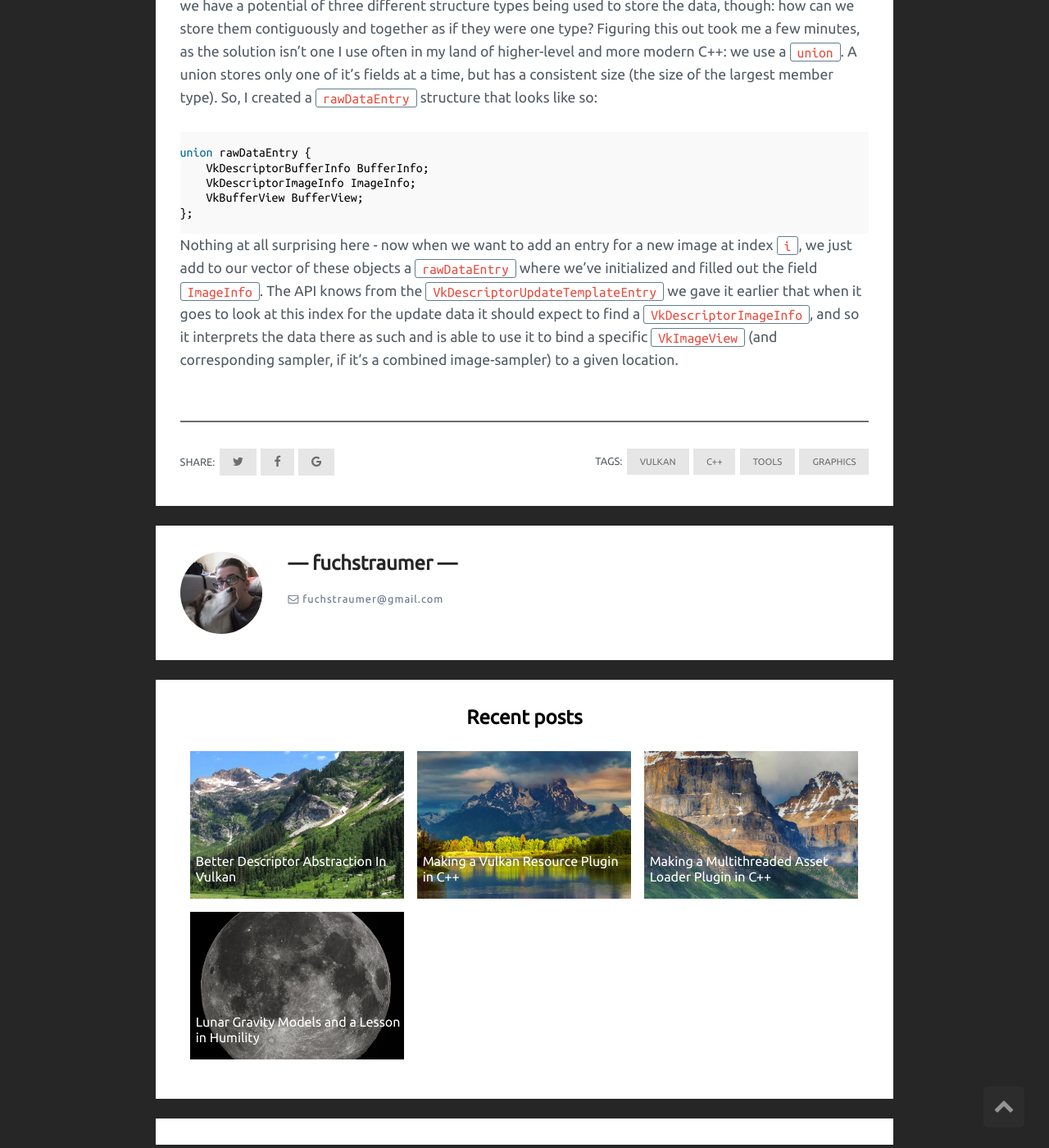
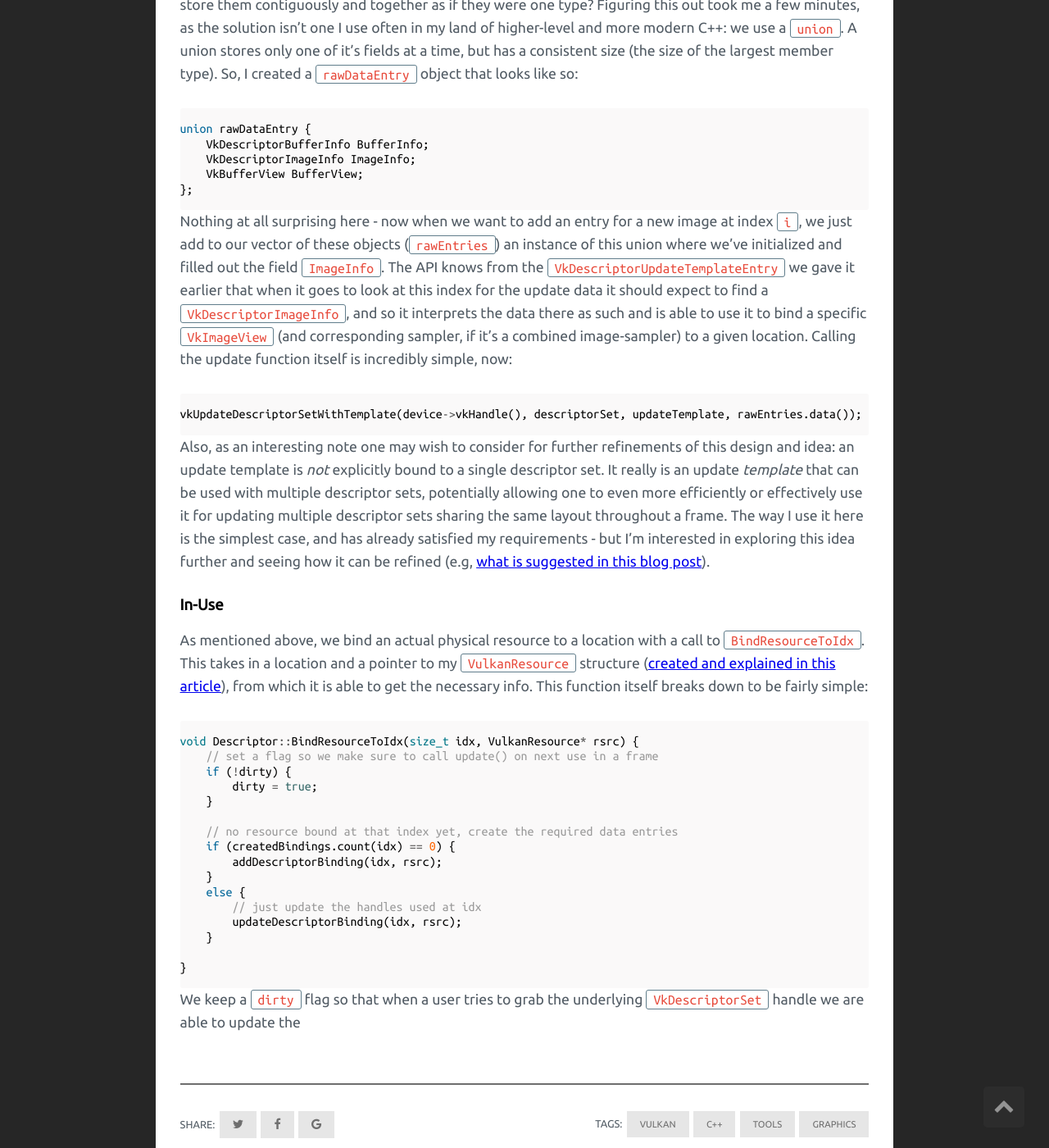
Before and after one commit to fuchstraumer/fuchstraumer.github.io, a Jekyll site: the page built from _posts/2018-10-8-Better-Descriptor-Abstraction.md, in a window 1280 px wide and 1400 px high, scrolled down 3883 px. Shown: the whole window at 82% size. Built offline with Jekyll 4.4.1, drawn with Linux system fonts in a browser that asks for light colours; comment, search, counter and statistics services are not loaded.

Commit message:
reduce section headers to H3, adding content, adding links, fixing words

```diff
--- a/_posts/2018-10-8-Better-Descriptor-Abstraction.md
+++ b/_posts/2018-10-8-Better-Descriptor-Abstraction.md
@@ -11,7 +11,7 @@ While trying to write a merge sort compute shader for my ongoing work to impleme
 
 This isn't exactly a simple operation in Vulkan though, especially not with how my `vpr::DescriptorSet` abstraction is setup. That and trying to make resource creation and binding easier for your average user provided insight that I definitely needed a better descriptor abstraction - not just for the sets, but also for the layouts, most likely. It's going to sit upon the existing `vpr` objects, however, as I don't believe the functionality and implementation I have in mind belongs at the level of that library.
 
-## Back To A Slot-Based Approach?
+### Back To A Slot-Based Approach?
 
 A classic fixture of older APIs was the idea of declaring or having a "slot" for a resource in a shader or pipeline (or the abstract idea of a pipeline, in most cases). One would say "Hey, I'm going to use a texture at slot 0" or something, then bind data to that actual slot before drawing with it. The process I'm going to use here will be vaguely similar - we declare our slots through structures like a `VkDescriptorSetLayout`, which is attached to a `VkPipelineLayout` and used to build a pipeline. At this point, we've only declared what type of resources we're going to use and where they're going to be bound.
 
@@ -26,7 +26,7 @@ We'll call this repeatedly, most likely hooking into what our shader reflection
 
 Under the hood, this is really just adding bindings to a `vpr::DescriptorSetLayout` object. We'll construct this object when required to, i.e. when we try to retrieve the `VkDescriptorSetLayout` handle for constructing a `VkPipelineLayout` for a pipeline that wants to use our `Descriptor`. This should be fairly low-cost, and keeps things nice and simple without requiring an explicit creation/initialization function.
 
-## Binding Resources Proper
+### Binding Resources Proper
 
 To bind the *actual* resources to be used in a drawing operation though, we'll bind one of our `VkDescriptorSet`s. Resources are bound to the descriptor set, then, when we call `VkUpdateDescriptorSet`. Doing this requires that we have built an array of `VkWriteDescriptorSet`s - these objects hold binding information, descriptor type info, and more importantly the handles to the actual resources we are going to use with this set. We'll add resources to bind through the following interface, using the `VulkanResource` object I created for my resource system ([article about that here](https://fuchstraumer.github.io/Vulkan-Resource-Plugin/)):
 
@@ -38,7 +38,7 @@ Unlike previous APIs, though, much of our data is still going to be baked into t
 
 This involves building an array of those write descriptors mentioned earlier, which can become relatively expensive since we *have* to (by decree of the specification) create one `VkWriteDescriptorSet` for each resource. This can ultimately become a bit wasteful due to things that aren't being updated, redundant state information being included (e.g what descriptor type is bound at location X), and so on. We can reduce the performance cost of updating these resources though - by using a `VkDescriptorUpdateTemplate`.
 
-## Update Templates?
+### Update Templates?
 
 `VkDescriptorUpdateTemplate` has been around for a bit, but as of Vulkan 1.1 it's no longer a KHR extension and has been made a part of the core API. The premise of these update templates is to potentially reduce the overhead of updating what resources are bound to a descriptor, by reducing the size of the update data package. Instead of passing in a whole `VkWriteDescriptorSet`, we are effectively going to be only passing the smaller subset structure used to specify the handles to the resources we're using: `VkDescriptorBufferInfo`, `VkDescriptorImageInfo`, or just a plain `VkBufferView` for objects like texel buffers.
 
@@ -70,9 +70,9 @@ addUpdateEntry(idx, VkDescriptorUpdateTemplateEntry{
 
 This will insert a `VkDescriptorUpdateTemplateEntry` into the `std::vector` I'm using for these structures at the given idx, and in this case our `stride` field is the size of the structure with my update data (`rawDataEntry`) times the binding idx of our object. Nice and easy, this part is! But now, how do we go storing the update data? And how do we perform this updating?
 
-## Updating With A Descriptor Update Template
+### Updating With A Descriptor Update Template
 
-As mentioned, when we call `vkUpdateDescriptorSetWithTemplate` we're going to be reading from a raw array containing just the bare minimum of data we need to update our descriptor entries. This still means we have a potential of three different structure types being used to store the data, though: how can we store them contiguously and together as if they were one type? Figuring this out took me a few minutes, as the solution isn't one I use often in my land of higher-level and more modern C++: we use a `union`. A union stores only one of it's fields at a time, but has a consistent size (the size of the largest member type). So, I created a `rawDataEntry` structure that looks like so:
+As mentioned, when we call `vkUpdateDescriptorSetWithTemplate` we're going to be reading from a raw array containing just the bare minimum of data we need to update our descriptor entries. This still means we have a potential of three different structure types being used to store the data, though: how can we store them contiguously and together as if they were one type? Figuring this out took me a few minutes, as the solution isn't one I use often in my land of higher-level and more modern C++: we use a `union`. A union stores only one of it's fields at a time, but has a consistent size (the size of the largest member type). So, I created a `rawDataEntry` object that looks like so:
 
 {% highlight cpp %}
 union rawDataEntry {
@@ -82,4 +82,35 @@ union rawDataEntry {
 };
 {% endhighlight %}
 
-Nothing at all surprising here - now when we want to add an entry for a new image at index `i`, we just add to our vector of these objects a `rawDataEntry` where we've initialized and filled out the field `ImageInfo`. The API knows from the `VkDescriptorUpdateTemplateEntry` we gave it earlier that when it goes to look at this index for the update data it should expect to find a `VkDescriptorImageInfo`, and so it interprets the data there as such and is able to use it to bind a specific `VkImageView` (and corresponding sampler, if it's a combined image-sampler) to a given location.
+Nothing at all surprising here - now when we want to add an entry for a new image at index `i`, we just add to our vector of these objects (`rawEntries`) an instance of this union where we've initialized and filled out the field `ImageInfo`. The API knows from the `VkDescriptorUpdateTemplateEntry` we gave it earlier that when it goes to look at this index for the update data it should expect to find a `VkDescriptorImageInfo`, and so it interprets the data there as such and is able to use it to bind a specific `VkImageView` (and corresponding sampler, if it's a combined image-sampler) to a given location. Calling the update function itself is incredibly simple, now:
+
+{% highlight cpp %}
+vkUpdateDescriptorSetWithTemplate(device->vkHandle(), descriptorSet, updateTemplate, rawEntries.data());
+{% endhighlight %}
+
+Also, as an interesting note one may wish to consider for further refinements of this design and idea: an update template is *not* explicitly bound to a single descriptor set. It really is an update *template* that can be used with multiple descriptor sets, potentially allowing one to even more efficiently or effectively use it for updating multiple descriptor sets sharing the same layout throughout a frame. The way I use it here is the simplest case, and has already satisfied my requirements - but I'm interested in exploring this idea further and seeing how it can be refined (e.g, [what is suggested in this blog post](https://ourmachinery.com/post/vulkan-descriptor-sets-management/)).
+
+### In-Use
+
+As mentioned above, we bind an actual physical resource to a location with a call to `BindResourceToIdx`. This takes in a location and a pointer to my `VulkanResource` structure ([created and explained in this article](https://fuchstraumer.github.io/Vulkan-Resource-Plugin/)), from which it is able to get the necessary info. This function itself breaks down to be fairly simple:
+
+{% highlight cpp %}
+void Descriptor::BindResourceToIdx(size_t idx, VulkanResource* rsrc) {
+    // set a flag so we make sure to call update() on next use in a frame
+    if (!dirty) {
+        dirty = true;
+    }
+
+    // no resource bound at that index yet, create the required data entries
+    if (createdBindings.count(idx) == 0) {
+        addDescriptorBinding(idx, rsrc);
+    }
+    else {
+        // just update the handles used at idx
+        updateDescriptorBinding(idx, rsrc);
+    }
+
+}
+{% endhighlight %}
+
+We keep a `dirty` flag so that when a user tries to grab the underlying `VkDescriptorSet` handle we are able to update the
```
